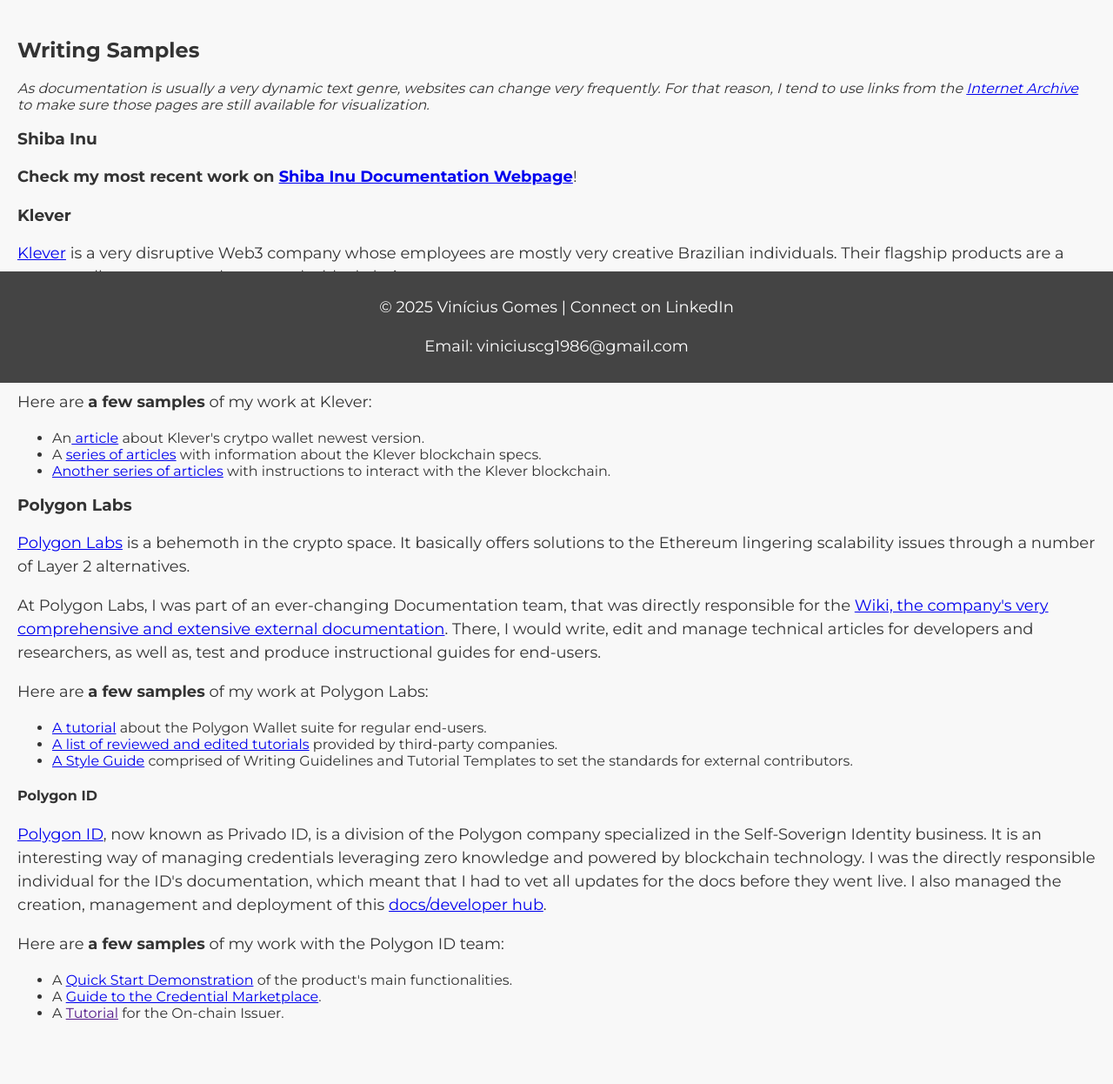
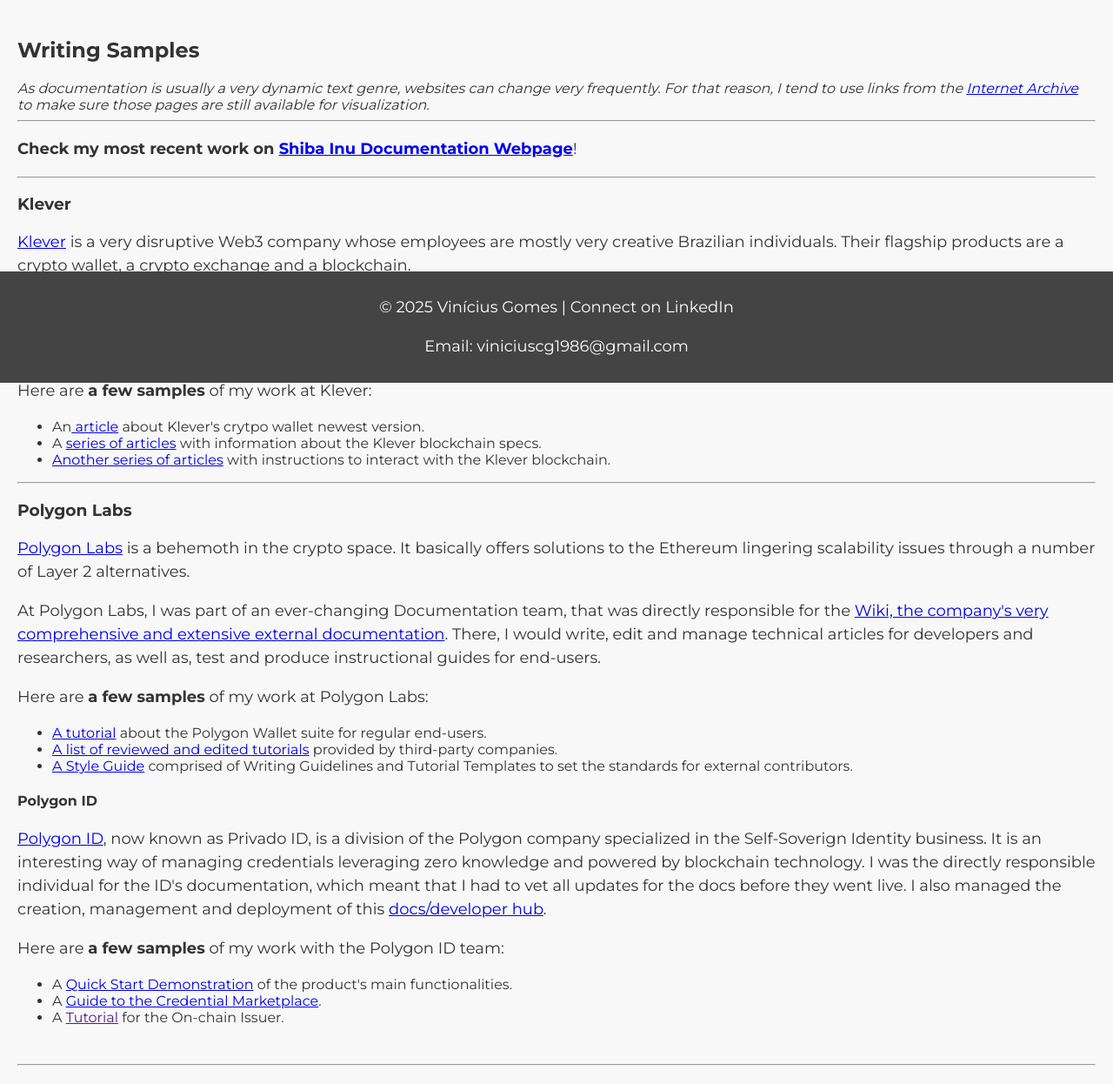
Before and after one commit to cerberushades/my-portfolio, a plain HTML site: page src/index.html in a window 1280 px wide. Shown: the part 360-1606 px from the top of the page at 87% size. Drawn offline with Linux system fonts and the light colour scheme.

Commit message:
adds lines between paragraphs

```diff
--- a/src/index.html
+++ b/src/index.html
@@ -44,10 +44,9 @@
           <a href="https://archive.org/">Internet Archive</a> to make sure those
           pages are still available for visualization.</i
         >
-
-        <h3>Shiba Inu</h3>
+        <hr>
         <p><b>Check my most recent work on <a href="https://docs.shib.io/">Shiba Inu Documentation Webpage</a></b>!</p>
-
+        <hr>
         <h3>Klever</h3>
         <p>
           <a href="https://klever.org/">Klever</a> is a very disruptive Web3 company whose employees are mostly
@@ -90,7 +89,7 @@
             with instructions to interact with the Klever blockchain.
           </li>
         </ul>
-
+        <hr>
         <h3>Polygon Labs</h3>
         <p>
           <a href="https://polygon.technology/">Polygon Labs</a> is a behemoth
@@ -166,7 +165,7 @@
           <li>A <a href="">Tutorial</a> for the On-chain Issuer.</li>
         </ul>
       </section>
-
+      <hr>
       <!-- Skills Section -->
       <section id="skills">
         <h2>Technical Skills</h2>
```
